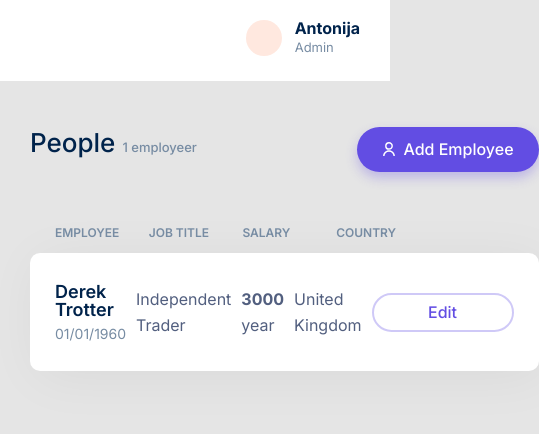
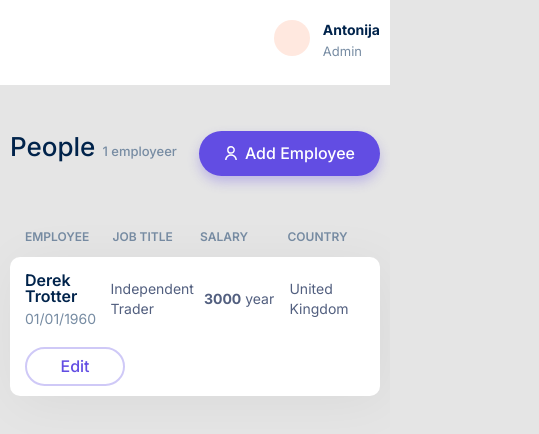
Before and after one commit to tonkec/shiny_people, a React (Create React App) app: page / in a window 390 px wide. Shown: the top 434 px of the page, 539 px wide, since content can reach past the window. Built offline with nearby package versions, Linux system fonts and the light colour scheme.

Commit message:
add responsivness to people's list

```diff
--- a/src/stylesheets/base/_base.scss
+++ b/src/stylesheets/base/_base.scss
@@ -14,17 +14,21 @@ body {
 
 .container {
   display: grid;
-  padding: 0 30px;
+  padding: 0 10px;
   max-width: 1440px;
   margin: 0 auto;
   background: #e5e5e5;
 
   @include md {
+    padding: 0 50px;
+  }
+
+  @include lg {
     padding: 0 100px;
   }
 
   &__inner {
-    @include md {
+    @include sm {
       padding-right: 20px;
     }
   }
--- a/src/stylesheets/base/_typography.scss
+++ b/src/stylesheets/base/_typography.scss
@@ -10,7 +10,13 @@ h5 {
 }
 
 h3 {
-  font-size: 16px;
+  font-size: 14px;
+  line-height: 1.4;
+
+  @include md {
+    font-size: 16px;
+    line-height: 26px;
+  }
 }
 
 span {
--- a/src/stylesheets/components/_form.scss
+++ b/src/stylesheets/components/_form.scss
@@ -95,14 +95,28 @@ form {
     border-radius: 0px 0px 10px 10px;
 
     .button {
+      display: block;
+      margin: 0 auto;
+
       &--white {
-        margin-right: 16px;
+        margin-bottom: 10px;
+      }
+      @include sm {
+        display: inline-block;
+        &--white {
+          margin-bottom: 0;
+          margin-right: 16px;
+        }
       }
 
       &--purple {
         padding-top: 10px;
         padding-bottom: 10px;
-        width: 154px;
+        width: 143px;
+
+        @include sm {
+          width: 154px;
+        }
       }
     }
   }
--- a/src/stylesheets/components/_people.scss
+++ b/src/stylesheets/components/_people.scss
@@ -18,10 +18,16 @@
   }
   &__labels {
     display: grid;
-    grid-template-columns: repeat(5, 1fr);
+    grid-template-columns: repeat(4, 1fr);
     grid-column-gap: 10px;
-    padding-left: 25px;
-    padding-right: 25px;
+    padding-left: 15px;
+    padding-right: 15px;
+
+    @include sm {
+      grid-template-columns: repeat(5, 1fr);
+      padding-left: 25px;
+      padding-right: 25px;
+    }
 
     h5 {
       font-weight: 600;
@@ -33,18 +39,26 @@
     }
   }
   article {
+    position: relative;
     display: grid;
-    grid-template-columns: repeat(5, 1fr);
+    grid-template-columns: repeat(4, 1fr);
     grid-column-gap: 10px;
     align-items: center;
-    padding-top: 30px;
-    padding-bottom: 30px;
-    padding-left: 25px;
-    padding-right: 25px;
+    padding-top: 15px;
+    padding-bottom: 70px;
+    padding-left: 15px;
+    padding-right: 15px;
     background: $articleBg;
     box-shadow: 6px 6px 54px rgba(0, 0, 0, 0.05);
     border-radius: 10px;
     margin-bottom: 10px;
+    @include sm {
+      grid-template-columns: repeat(5, 1fr);
+      padding-top: 30px;
+      padding-bottom: 30px;
+      padding-left: 25px;
+      padding-right: 25px;
+    }
   }
 
   .person {
@@ -58,7 +72,12 @@
       h2 {
         color: #00234b;
         font-size: 18px;
+        font-size: 16px;
         font-weight: 600;
+
+        @include sm {
+          font-size: 18px;
+        }
       }
 
       p {
@@ -71,9 +90,23 @@
 
     &__data {
       font-weight: normal;
+      color: #525f7f;
+    }
+  }
 
-      line-height: 26px;
-      color: #525f7f;
+  .button {
+    &--white {
+      width: 100px;
+      position: absolute;
+      bottom: 10px;
+      left: 15px;
+      margin-top: 20px;
+      @include sm {
+        width: 142px;
+        position: relative;
+        margin-top: 0;
+        bottom: 0;
+      }
     }
   }
 }
```
